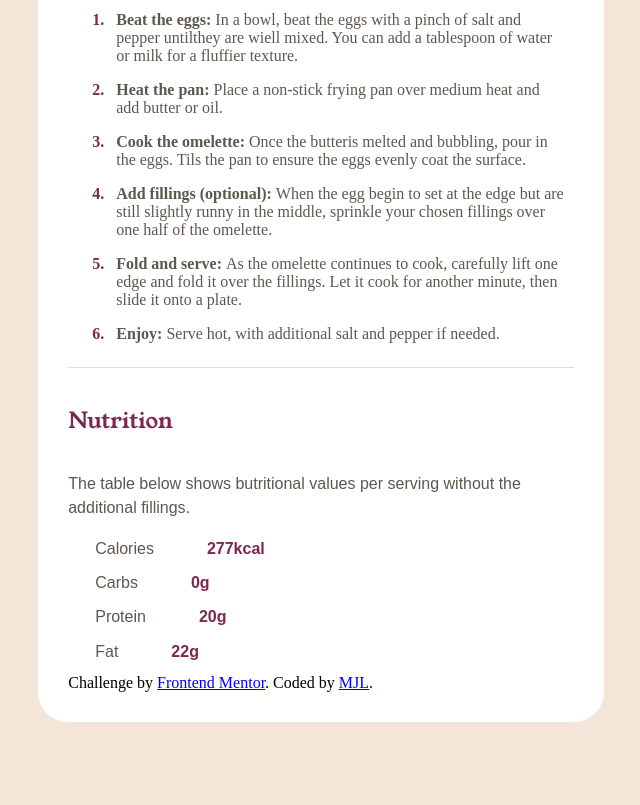
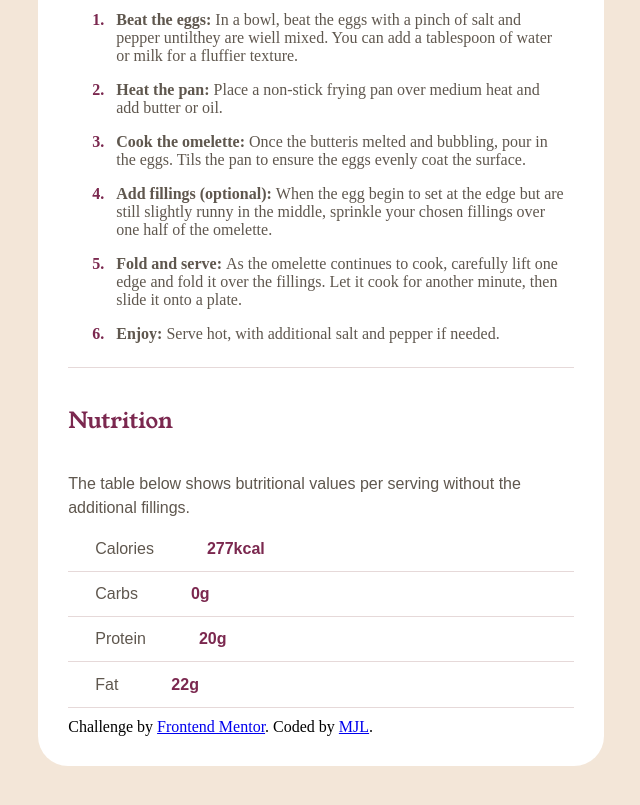
Before and after one commit to Gatdeyumm/recipe-page, a plain HTML site: page index.html in a window 1280 px wide. Shown: the part 1055-1860 px from the top of the page, without its empty margins (319-959 px from the left). Drawn offline with Linux system fonts and the light colour scheme; a web font is replaced by a local one.

Commit message:
Update index.html

```diff
--- a/index.html
+++ b/index.html
@@ -3,7 +3,7 @@
 <head>
     <meta charset="UTF-8">
     <meta name="viewport" content="width=device-width, initial-scale=1.0">
-    <title>Recipe Main Page</title>
+    <title>Document</title>
     <link rel="stylesheet" href="styles.css">
     <link href="https://fonts.googleapis.com/css2?family=Young+Serif:wght@400&amp;display=swap" rel="stylesheet">
     <link rel="stylesheet" href="https://fonts.google.com/specimen/Outfit:wght@400;600;700&amp;display=swap">
@@ -60,7 +60,7 @@
                             <td>277kcal</td>
                         </tr>
                     </table>
-
+                    <hr>
                 </div>
                 <div class="nutri-row">
                     <table class="nutri-table">
@@ -69,7 +69,7 @@
                             <td>0g</td>
                         </tr>
                     </table>
-
+                    <hr>
                 </div>
                 <div class="nutri-row">
                     <table class="nutri-table">
@@ -78,7 +78,7 @@
                             <td>20g</td>
                         </tr>
                     </table>
-
+                    <hr>
                 </div>
                 <div class="nutri-row">
                     <table class="nutri-table">
@@ -87,6 +87,7 @@
                             <td>22g</td>
                         </tr>
                     </table>
+                    <hr>
                 </div>
 
             </div>
```
